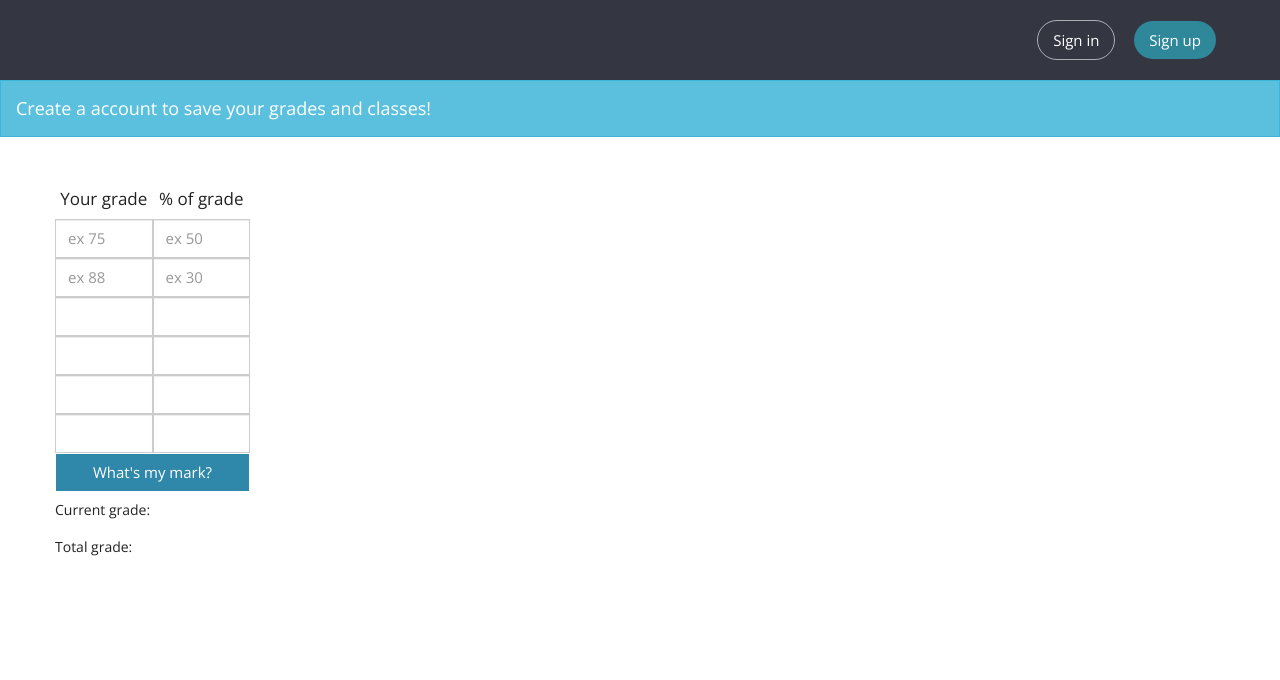
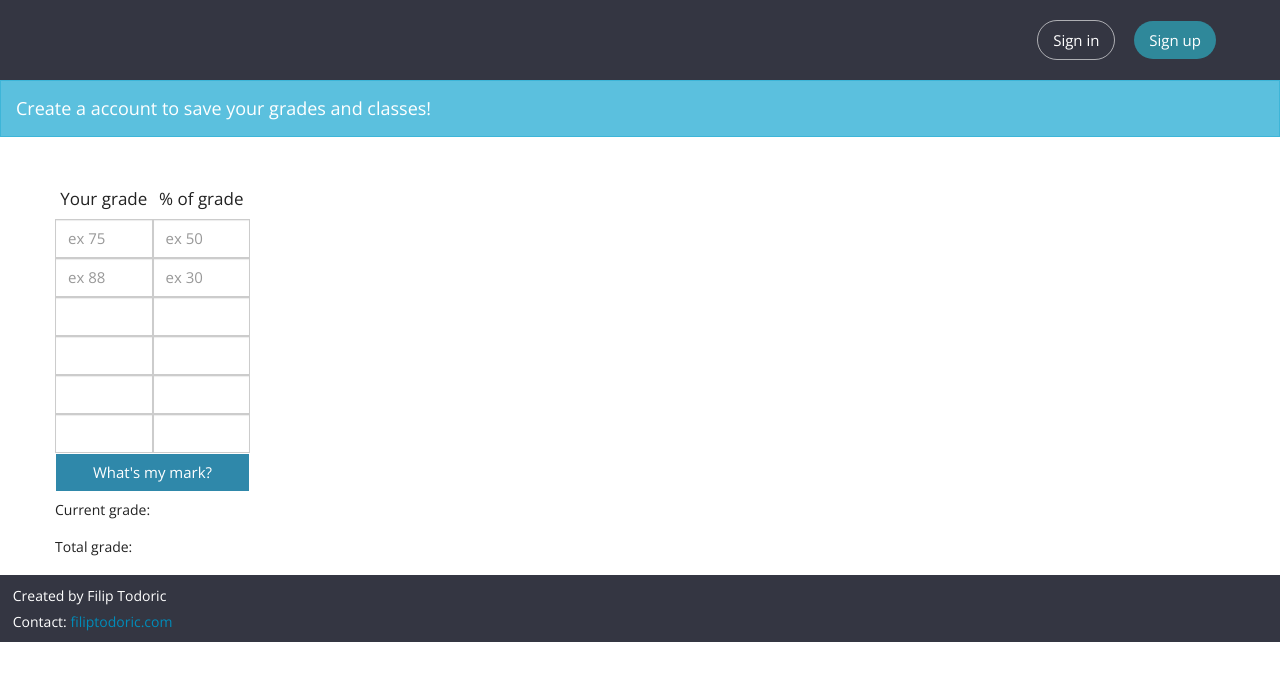
Before and after one commit to filiptodoric/gradecalc, a website: page gradecalc-meanjs/gradecalc/views/index.html in a window 1280 px wide. Drawn offline with nearby package versions, Linux system fonts and the light colour scheme; files that its build step writes are made by us from their sources.

```diff
--- a/gradecalc-meanjs/gradecalc/public/stylesheets/main.css
+++ b/gradecalc-meanjs/gradecalc/public/stylesheets/main.css
@@ -43,3 +43,9 @@
 h5, .h5 {
     font-size: 17px;
 }
+
+footer {
+    position: relative;
+    background: #343642;
+    color: #FFF;
+}
--- a/gradecalc-meanjs/gradecalc/views/index.html
+++ b/gradecalc-meanjs/gradecalc/views/index.html
@@ -170,5 +170,10 @@
         </div>
     </div>
 </div>
+<footer>
+    <h6 class="text-left" style="padding-left: 1%; padding-top: 1%">Created by Filip Todoric</h6>
+    <h6 class="text-left" style="padding-left: 1%; padding-bottom: 1%">Contact: <a href="http://www.filiptodoric.com/2015-10-26-gradecalc/">
+        filiptodoric.com</a></h6>
+</footer>
 </body>
 </html>
```
Also changed, not shown: gradecalc-meanjs/gradecalc/views/mygrades.html (+18 -6 lines), gradecalc-meanjs/gradecalc/public/img/cd-logo.svg.
